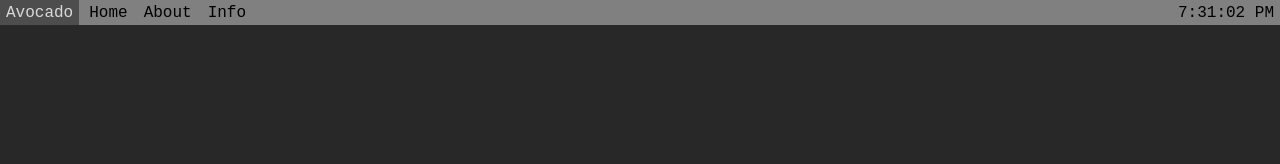
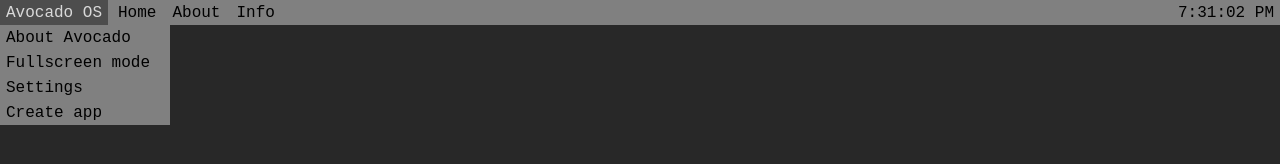
Before and after one commit to LB123658/os, a plain HTML site: page index.html in a window 1280 px wide. Drawn offline with Linux system fonts and the light colour scheme.

Commit message:
Update index.html

```diff
--- a/index.html
+++ b/index.html
@@ -110,6 +110,31 @@ background: #383838;
 #time {
 float: right;
 }
+#dropdown {
+position: absolute;
+top: 25px;
+left: 0px;
+width: 170px;
+background: transparent;
+visibility: hidden;
+z-index: 10;
+}
+.item {
+width: 170px;
+height: 25px;
+font-family: monospace;
+color: black;
+border: none;
+background: grey;
+font-size: 16px;
+border: none;
+text-align: left
+}
+.item:hover {
+opacity: 0.7;
+color: white;
+background: #383838;
+}
 </style>
 </head>
 <body onload="setTimeout(loadMain, 4000)">
@@ -128,11 +153,22 @@ float: right;
 <!-- main app -->
 <div id="app">
   <div id="top">
-    <button class="tabs" onclick="notify('Avocado OS<br>Version 1.0')">Avocado</button>
+    <button class="tabs" onmouseover="show(dropdown)" onmouseout="hide(dropdown)">Avocado OS</button>
     <button class="tabs" onclick="notify(appDescription)" id="appName">Home</button>
     <button class="tabs" onclick="notify(appInfo)">About</button>
     <button class="tabs" onclick="notify(appCode)">Info</button>
-    <button class="tabs" id="time" onclick="notify('Clock is on')">Clock off</button>
+    <button class="tabs" id="time" onclick="notify('Clock is on time')">Clock off</button>
+  </div>
+  <!-- dropdown div -->
+  <div id="dropdown" onmouseover="show(dropdown)" onmouseout="hide(dropdown)">
+    <button class="item" onclick="notify(osLogo)">About Avocado</button>
+    <button class="item">Fullscreen mode</button>
+    <button class="item">Settings</button>
+    <button class="item">Create app</button>
+  </div>
+  <!-- app dock -->
+  <div id="dock">
+
   </div>
 </div>
 
@@ -146,6 +182,7 @@ document.getElementById("time").innerHTML = time;
 }
 
 //test section
+var osLogo = "Avocado OS<br><img src='https://lb123658.github.io/os/img/logo.svg' style='width:280px;'><br>Version 1.0";
 var appDescription = "<b>Home</b><br>The homepage for Avocado OS";
 var appInfo = "Home<br>Version 1.0<br>©2021 Avocado";
 var appCode = "App running: Home<br>Written in: HTML<br>Developer: Bob McBob";
@@ -164,6 +201,13 @@ function closeNotify() {
 document.getElementById("alertDiv").style.visibility = "hidden";
 }
 
+var dropdown = document.getElementById("dropdown");
+function show(element) {
+element.style.visibility = "visible";
+}
+function hide(element) {
+element.style.visibility = "hidden";
+}
 </script>
 </body>
 </html>
```
